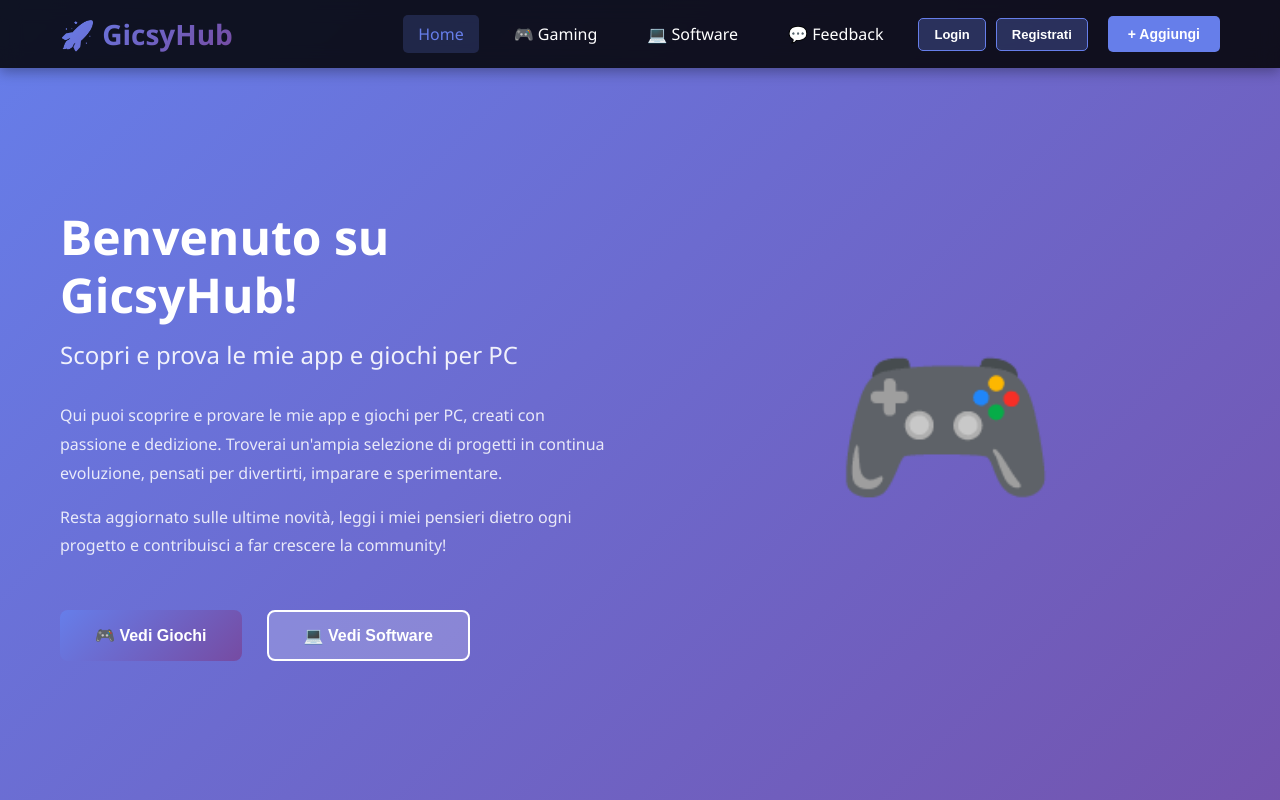
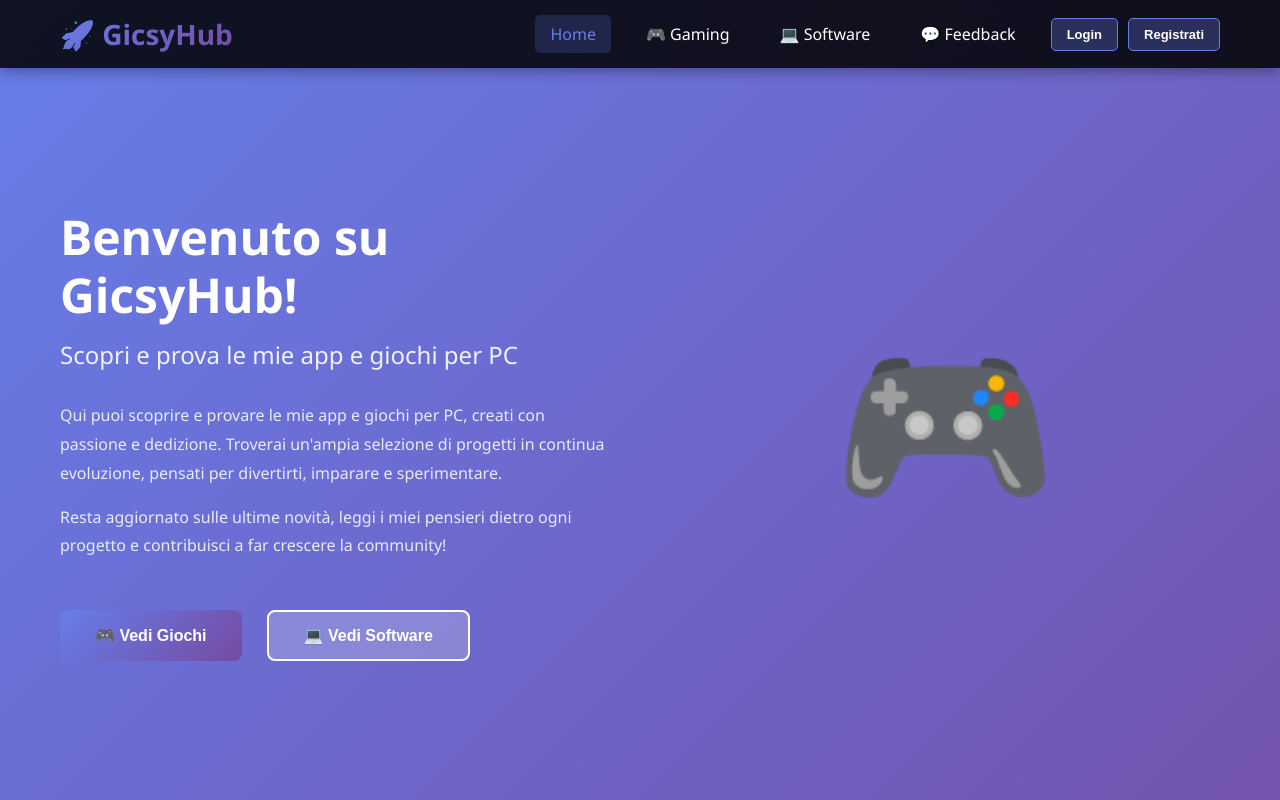
Before and after one commit to gicsy973/GicsyHub1, a website: page public/index.html in a window 1280 px wide. Shown: the top 800 px of the page. Drawn offline with Linux system fonts and the light colour scheme; no server answers.

Commit message:
Update index.html

```diff
--- a/public/index.html
+++ b/public/index.html
@@ -25,7 +25,7 @@
           <span class="user-name" id="user-display"></span>
           <button class="btn-logout" onclick="logout()">Logout</button>
         </div>
-        <button class="btn-add" onclick="openModal()">+ Aggiungi</button>
+        <button id="btn-add-app" class="btn-add" onclick="openModal()" style="display:none;">+ Aggiungi</button>
       </div>
     </div>
   </nav>
```
